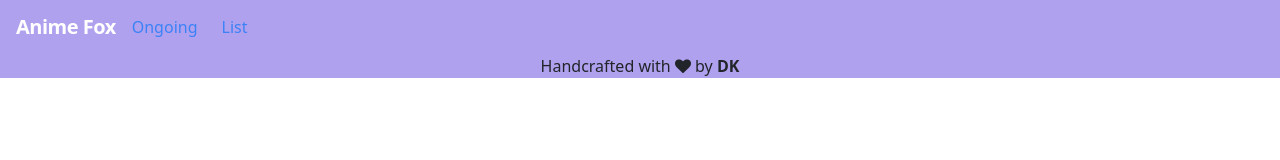
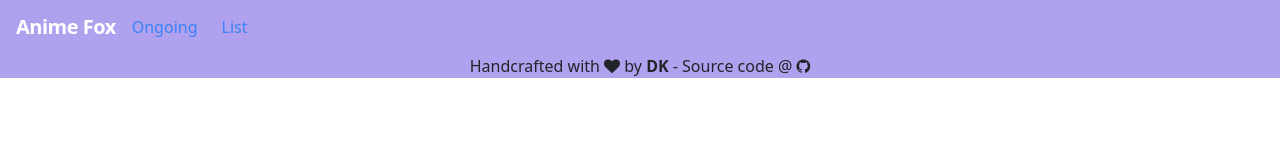
Before and after one commit to Dineshkarthik/animefox, a plain HTML site: page list.html in a window 1280 px wide. Drawn offline with nearby package versions, Linux system fonts and the light colour scheme; no server answers.

Commit message:
add: source-code link to footer

```diff
--- a/list.html
+++ b/list.html
@@ -107,7 +107,7 @@
         </div>
         <footer class="footer" style="background-color:#B0A1EE;">
             <div class="container text-center">
-                <p>Handcrafted with <i class="fa fa-heart"></i> by <a target="_blank" href="https://dineshkarthik.me" title="developed by"> <strong>DK</strong></a></p>
+                <p>Handcrafted with <i class="fa fa-heart"></i> by <a target="_blank" href="https://dineshkarthik.me" title="developed by"> <strong>DK</strong></a> - Source code @ <a href="https://github.com/Dineshkarthik/animefox" target= "_blank"><i class="fa fa-github"></i></a>  </p>
             </div>
         </footer>
         <script src="https://cdnjs.cloudflare.com/ajax/libs/jquery/3.2.1/jquery.min.js"></script>
```
Also changed, not shown: index.html (+1 -1 lines).
